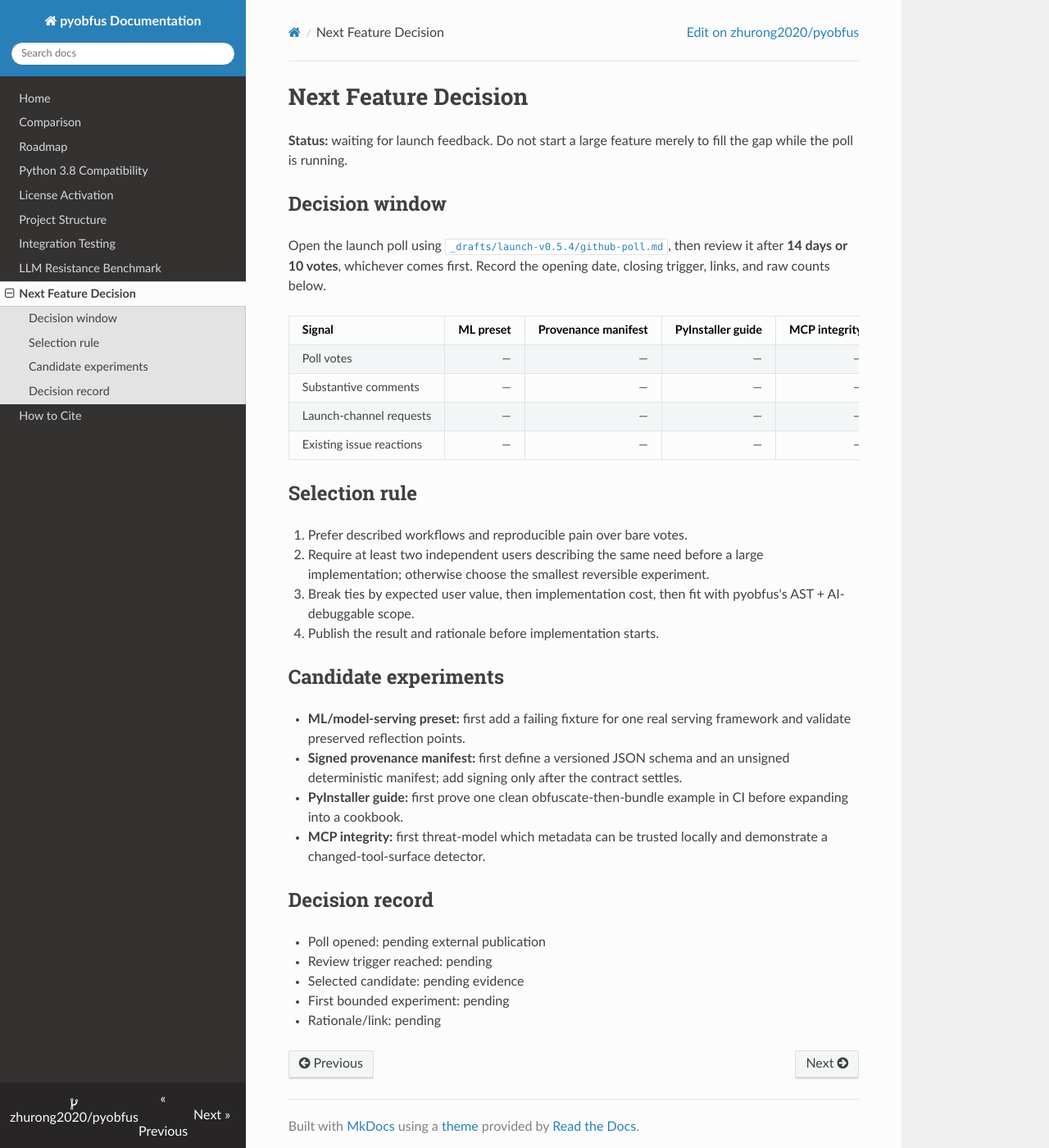
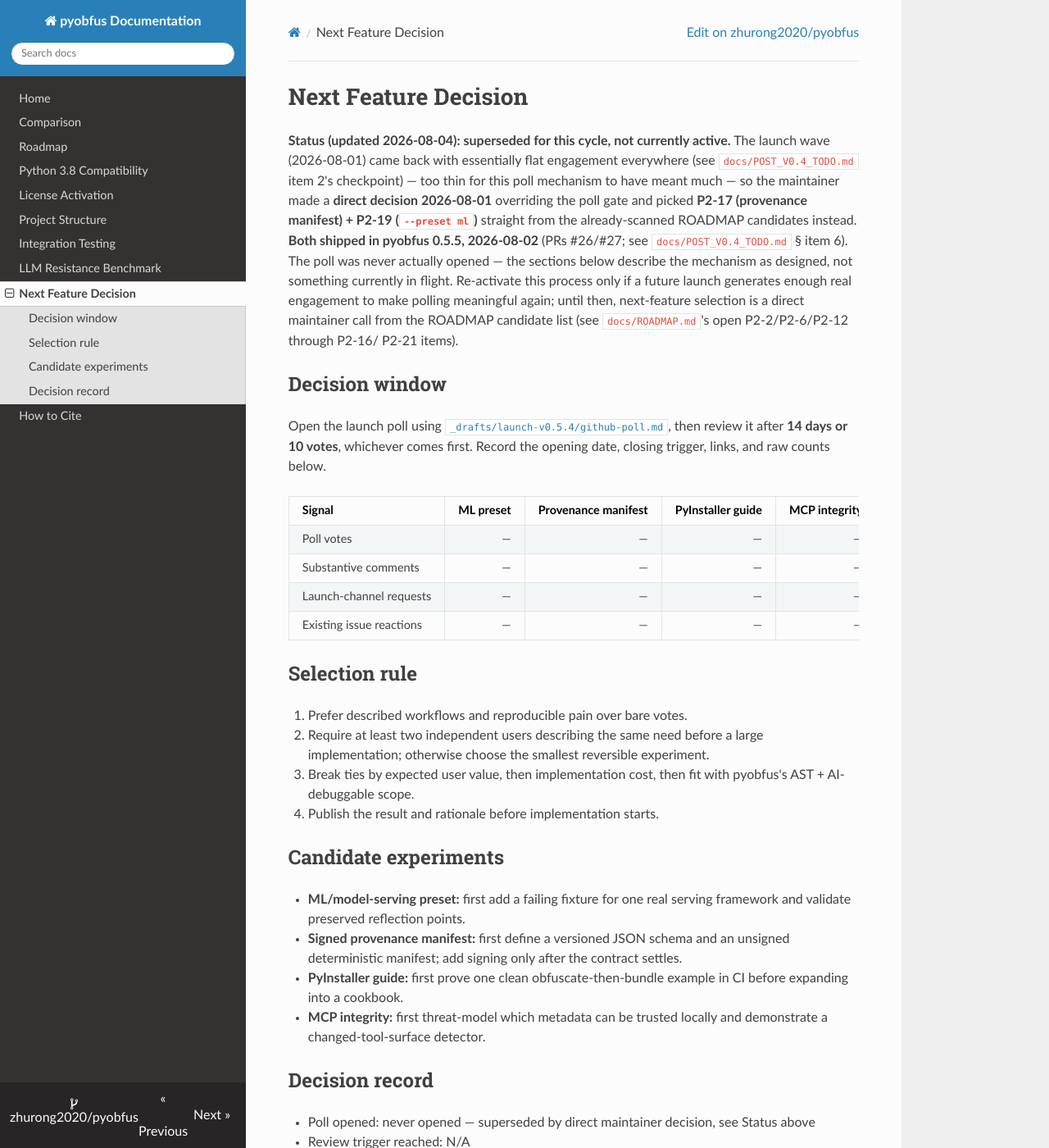
Before and after one commit to zhurong2020/pyobfus, an MkDocs documentation site: the page built from docs/NEXT_FEATURE_DECISION.md, in a window 1280 px wide and 1400 px high. Shown: the whole window at 82% size. Built offline with MkDocs 1.6.1, drawn with Linux system fonts in a browser that asks for light colours; nearby versions of some CDN libraries; some of the changed text lies outside the part shown.

Commit message:
docs: fix stale checklists — DOI propagation done, feature-poll superseded
Both docs still tracked work as "pending" that was actually finished or
overtaken by events, verified live this session:
- POST_V0.4_TODO.md's DOI propagation checklist had unchecked boxes for
  items already shipped (README Citation section, both pyproject.toml
  Citation URLs, RTD "How to cite" page, ORCID work link, arong.eu.org
  academic page) — re-verified each against the live source and marked
  done.
- NEXT_FEATURE_DECISION.md still described an open poll, but the
  maintainer already overrode that gate on 2026-08-01 (launch engagement
  was too thin to poll meaningfully) and shipped P2-17 + P2-19 directly
  in 0.5.5. Updated status + decision record to match reality so a
  future cold-start doesn't think there's a live poll to check.

Co-Authored-By: Claude Sonnet 5 <noreply@anthropic.com>

```diff
--- a/docs/NEXT_FEATURE_DECISION.md
+++ b/docs/NEXT_FEATURE_DECISION.md
@@ -1,7 +1,19 @@
 # Next Feature Decision
 
-**Status:** waiting for launch feedback. Do not start a large feature merely to
-fill the gap while the poll is running.
+**Status (updated 2026-08-04): superseded for this cycle, not currently active.**
+The launch wave (2026-08-01) came back with essentially flat engagement
+everywhere (see `docs/POST_V0.4_TODO.md` item 2's checkpoint) — too thin for
+this poll mechanism to have meant much — so the maintainer made a **direct
+decision 2026-08-01** overriding the poll gate and picked **P2-17 (provenance
+manifest) + P2-19 (`--preset ml`)** straight from the already-scanned ROADMAP
+candidates instead. **Both shipped in pyobfus 0.5.5, 2026-08-02** (PRs #26/#27;
+see `docs/POST_V0.4_TODO.md` § item 6). The poll was never actually opened —
+the sections below describe the mechanism as designed, not something
+currently in flight. Re-activate this process only if a future launch
+generates enough real engagement to make polling meaningful again; until
+then, next-feature selection is a direct maintainer call from the ROADMAP
+candidate list (see `docs/ROADMAP.md`'s open P2-2/P2-6/P2-12 through P2-16/
+P2-21 items).
 
 ## Decision window
 
@@ -39,8 +51,13 @@ opening date, closing trigger, links, and raw counts below.
 
 ## Decision record
 
-- Poll opened: pending external publication
-- Review trigger reached: pending
-- Selected candidate: pending evidence
-- First bounded experiment: pending
-- Rationale/link: pending
+- Poll opened: never opened — superseded by direct maintainer decision, see
+  Status above
+- Review trigger reached: N/A
+- Selected candidate: P2-17 (provenance manifest) + P2-19 (`--preset ml`),
+  chosen directly from ROADMAP, 2026-08-01
+- First bounded experiment: both fully implemented and shipped as pyobfus
+  0.5.5 (2026-08-02), not a bounded experiment — the maintainer judged the
+  candidates low-risk/high-relevance enough to ship outright
+- Rationale/link: `docs/POST_V0.4_TODO.md` § item 6; `docs/ROADMAP.md`
+  "Additions from 2026-06-22 competitive + agentic-discoverability scan"
```
Also changed, not shown: docs/POST_V0.4_TODO.md (+5 -5 lines).
